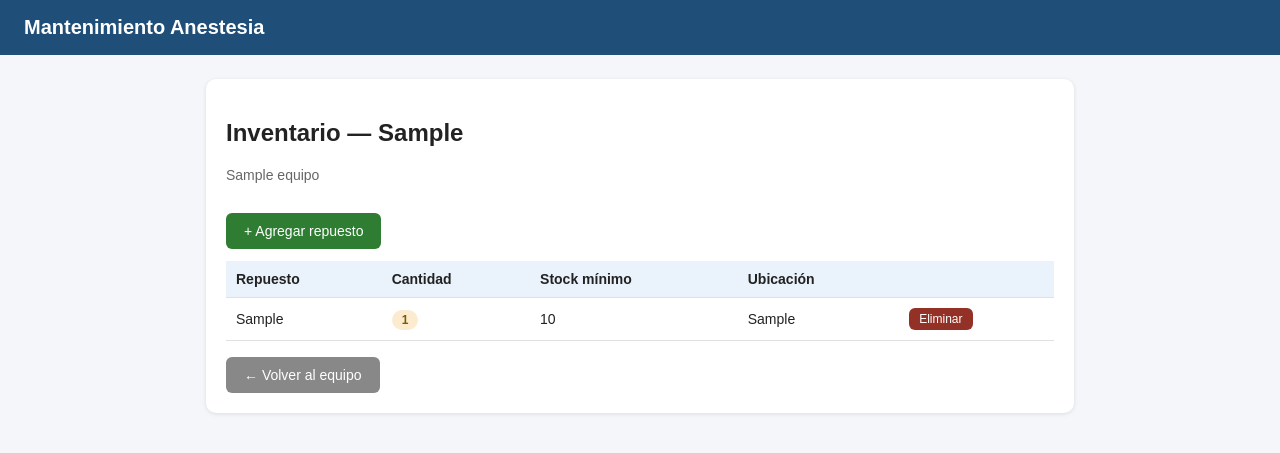
After one commit to hesneyhutorressa-prog/anestesia-app, a Flask app: page /equipos/1/inventario/ in a window 1280 px wide. The commit adds this page. Shown: the top 453 px of the page. Run offline with Flask 3, Linux system fonts and the light colour scheme; tables that the repository leaves empty hold one stand-in row (values such as "Sample post").

Commit message:
Semana 2: modulos de Hoja de Vida e Inventario

```diff
--- a/app/__init__.py
+++ b/app/__init__.py
@@ -14,8 +14,12 @@ def create_app():
 
     from .routes.main import main_bp
     from .routes.equipos import equipos_bp
+    from .routes.hoja_vida import hoja_vida_bp
+    from .routes.inventario import inventario_bp
     app.register_blueprint(main_bp)
     app.register_blueprint(equipos_bp)
+    app.register_blueprint(hoja_vida_bp)
+    app.register_blueprint(inventario_bp)
 
     with app.app_context():
         db.create_all()
--- /dev/null
+++ b/app/routes/inventario.py
@@ -0,0 +1,41 @@
+from flask import Blueprint, render_template, request, redirect, url_for, flash
+from .. import db
+from ..models import Equipo, Inventario
+
+inventario_bp = Blueprint("inventario", __name__, url_prefix="/equipos/<int:equipo_id>/inventario")
+
+
+@inventario_bp.route("/")
+def listar(equipo_id):
+    equipo = Equipo.query.get_or_404(equipo_id)
+    items = Inventario.query.filter_by(equipo_id=equipo_id).all()
+    return render_template("inventario/listar.html", equipo=equipo, items=items)
+
+
+@inventario_bp.route("/nuevo", methods=["GET", "POST"])
+def nuevo(equipo_id):
+    equipo = Equipo.query.get_or_404(equipo_id)
+
+    if request.method == "POST":
+        item = Inventario(
+            equipo_id=equipo.id,
+            repuesto=request.form["repuesto"],
+            cantidad=int(request.form.get("cantidad") or 0),
+            stock_minimo=int(request.form.get("stock_minimo") or 1),
+            ubicacion_bodega=request.form.get("ubicacion_bodega"),
+        )
+        db.session.add(item)
+        db.session.commit()
+        flash("Repuesto agregado al inventario.", "success")
+        return redirect(url_for("inventario.listar", equipo_id=equipo.id))
+
+    return render_template("inventario/nuevo.html", equipo=equipo)
+
+
+@inventario_bp.route("/<int:item_id>/eliminar", methods=["POST"])
+def eliminar(equipo_id, item_id):
+    item = Inventario.query.get_or_404(item_id)
+    db.session.delete(item)
+    db.session.commit()
+    flash("Repuesto eliminado.", "success")
+    return redirect(url_for("inventario.listar", equipo_id=equipo_id))
--- /dev/null
+++ b/app/templates/inventario/listar.html
@@ -0,0 +1,45 @@
+{% extends "base.html" %}
+{% block title %}Inventario - {{ equipo.codigo_interno }}{% endblock %}
+{% block content %}
+<div class="card">
+    <h2>Inventario — {{ equipo.codigo_interno }}</h2>
+    <p style="color:#666; font-size:14px;">{{ equipo.nombre }}</p>
+
+    <a class="btn" href="{{ url_for('inventario.nuevo', equipo_id=equipo.id) }}" style="background:#2e7d32;">+ Agregar repuesto</a>
+
+    {% if items %}
+    <table>
+        <tr>
+            <th>Repuesto</th>
+            <th>Cantidad</th>
+            <th>Stock mínimo</th>
+            <th>Ubicación</th>
+            <th></th>
+        </tr>
+        {% for item in items %}
+        <tr>
+            <td>{{ item.repuesto }}</td>
+            <td>
+                {% if item.cantidad <= item.stock_minimo %}
+                    <span class="badge badge-warn">{{ item.cantidad }}</span>
+                {% else %}
+                    {{ item.cantidad }}
+                {% endif %}
+            </td>
+            <td>{{ item.stock_minimo }}</td>
+            <td>{{ item.ubicacion_bodega or "-" }}</td>
+            <td>
+                <form method="POST" action="{{ url_for('inventario.eliminar', equipo_id=equipo.id, item_id=item.id) }}" style="display:inline; margin:0;" onsubmit="return confirm('¿Eliminar este repuesto?');">
+                    <button type="submit" style="background:#943126; padding:4px 10px; margin:0; font-size:12px;">Eliminar</button>
+                </form>
+            </td>
+        </tr>
+        {% endfor %}
+    </table>
+    {% else %}
+    <p>Aún no hay repuestos registrados para este equipo.</p>
+    {% endif %}
+
+    <a class="btn" href="{{ url_for('equipos.pantalla_principal', equipo_id=equipo.id) }}" style="background:#888;">← Volver al equipo</a>
+</div>
+{% endblock %}
```
Also changed, not shown: app/routes/hoja_vida.py (added, +32 -0 lines), app/templates/equipos/pantalla_principal.html (+6 -2 lines), app/templates/hoja_vida/ver.html (added, +31 -0 lines), app/templates/inventario/nuevo.html (added, +28 -0 lines).
